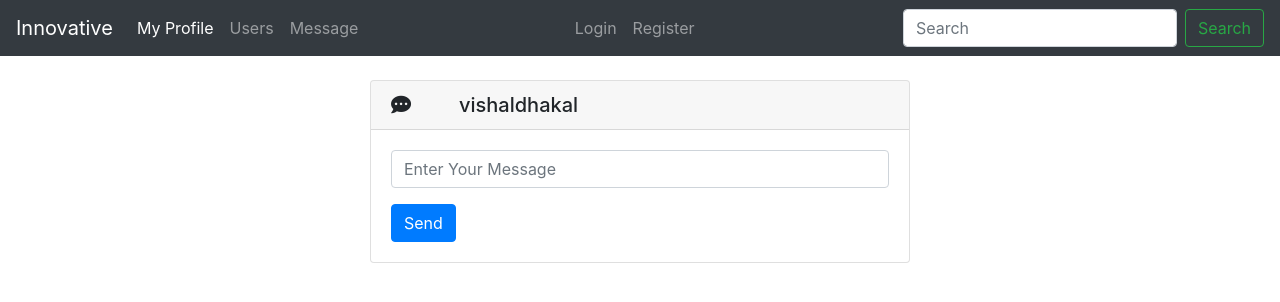
After one commit to vishaldhakal/socialappdjango, a Django app: template templates/message.html in a window 1280 px wide. The commit adds this page. Shown: the top 302 px of the page. Run offline with Django 3.2, Linux system fonts and the light colour scheme; the template is opened without the code that fills it: values that come from a table or form of the project are taken from there, others are empty; data comes from the database, SQL or seed files in the repository; both versions use the stored data as it was after the commit; some libraries are stand-ins or nearby versions.

Commit message:
message system works

```diff
--- a/post/models.py
+++ b/post/models.py
@@ -26,3 +26,8 @@ class  Like(models.Model):
 
     def __str__(self):
         return str(self.post)
+
+class messageModel(models.Model):
+    userfrom = models.ForeignKey(User,on_delete=models.CASCADE,related_name='userfrom')
+    userto = models.ForeignKey(User,on_delete=models.CASCADE,related_name='userto')
+    message = models.TextField()
--- a/post/urls.py
+++ b/post/urls.py
@@ -4,6 +4,7 @@ from .import views
 urlpatterns = [
     path('index/',views.index,name = 'index'),
     path('users/',views.users,name = 'users'),
+    path('message/<id>/',views.message,name = 'message'),
     path('edit/<id>/',views.edit,name = 'edit'),
     path('delete/<id>/',views.delete,name = 'delete'),
     path('liked/<id>/',views.liked,name = 'likes'),
--- a/templates/base.html
+++ b/templates/base.html
@@ -23,7 +23,7 @@
         <div class="collapse navbar-collapse" id="navbarSupportedContent">
           <ul class="navbar-nav mr-auto">
             <li class="nav-item active">
-              <a class="nav-link" href="#">My Profile<span class="sr-only"></span></a>
+              <a class="nav-link" href="{% url 'index' %}">My Profile<span class="sr-only"></span></a>
             </li>
             <li class="nav-item">
               <a class="nav-link" href="{% url 'users' %}">Users</a>
--- /dev/null
+++ b/templates/message.html
@@ -0,0 +1,28 @@
+{% extends 'base.html' %}
+
+{% block body %}
+<div class="container mt-4">
+    <div class="row">
+        <div class="col-md-3"></div>
+        <div class="col-md-6">
+            <div class="card">
+                <h5 class="card-header"><i class="fas fa-comment-dots mr-5"></i>{{to}}</h5>
+                <div class="card-body">
+                  {% for message in msg %}
+                  <h5 class="card-title">{{from}}</h5>
+                  <p class="card-text">{{message.message}}</p>
+                  {% endfor %}
+                  <form  action="{% url 'message' to.id %}" method="POST">
+                    {% csrf_token %}
+                    <div class="form-group">
+                    <input type="text" class="form-control" id="message"  placeholder="Enter Your Message" name="message">
+                    </div>
+                    <button type="submit" class="btn btn-primary" id="hidenot">Send</button>
+                </form>
+                </div>
+              </div>
+        </div>
+        <div class="col-md-3"></div>
+    </div>
+</div>
+{% endblock %}
--- a/templates/users.html
+++ b/templates/users.html
@@ -11,7 +11,7 @@
                       <h6 class="card-subtitle mb-2 text-muted">{{user.email}}</h6>
                       <p class="card-text">{{user.description}}</p>
                       <a href="#" class="card-link"><i class="fab fa-facebook-f" aria-hidden="true"></i></a>
-                      <a href="#" class="card-link"><i class="fab fa-github" aria-hidden="true"></i></a>
+                      <a href="{% url 'message' user.id %}" class="btn btn-outline-success ml-4">Message <i class="fas fa-arrow-right"></i></a>
                     </div>
                 </div>
             </div>
```
Also changed, not shown: post/views.py (+17 -1 lines), db.sqlite3, post/migrations/0002_messagemodel.py (added).
